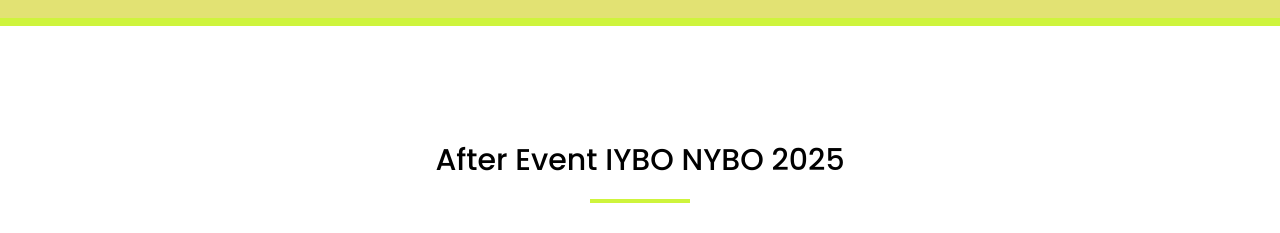
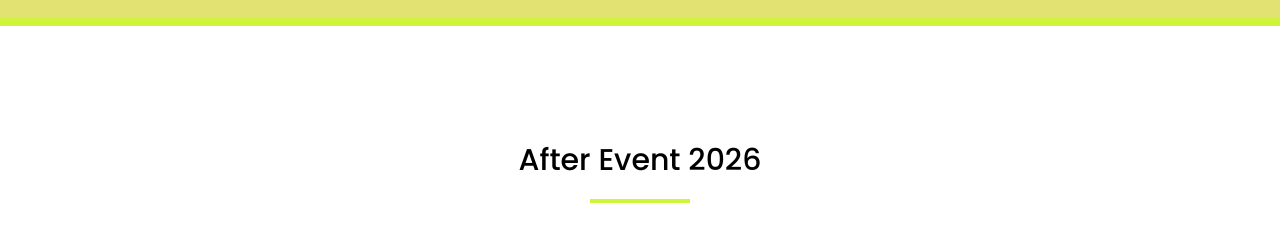
Before and after one commit to iysaofficial/NYBO_Official, a Next.js app: page / in a window 1280 px wide. Shown: the part 1460-1693 px from the top of the page. Built offline with nearby package versions, Linux system fonts and the light colour scheme; grey boxes are pictures that could not be loaded.

Commit message:
after event 2026 video yt

```diff
--- a/src/components/after event/nyboWinnerData.json
+++ b/src/components/after event/nyboWinnerData.json
@@ -17,7 +17,7 @@
   },
   "2026": {
     "year": "2026",
-    "youtubeUrl": "https://www.youtube.com/embed/qMS8JGYShT0?si=zG036PFb3iJ92Ct5",
+    "youtubeUrl": "https://www.youtube.com/embed/05RdQgvQiVY?si=Dgv7dSG3DGG2dbTX",
     "winnerListUrl": "https://drive.google.com/file/d/1MIN8upOp9-nq-uFJIQD821S3rg8g1a4v/view?usp=sharing",
     "curationUrl": null,
     "pressReleasePreviewUrl": null,
--- a/src/components/home/AfterEventComp.tsx
+++ b/src/components/home/AfterEventComp.tsx
@@ -4,12 +4,12 @@ const AfterEventComp = () =>{
         <section className="after-event-section" id="after-event">
             <div className="after-event-container">
                 <div className="after-event-heading">
-                    <h1 className="section-header">After Event IYBO NYBO 2025</h1>
+                    <h1 className="section-header">After Event 2026</h1>
                 </div>
                 <div className="after-event-row">
 
                     <div className="tes-vidio">
-                        <iframe className="mt-5"  width="100%" height="415" src="https://www.youtube.com/embed/qMS8JGYShT0?si=8JaVRVSc-f2iLxgN" title="YouTube video player" frameBorder="0" allow="accelerometer; autoplay; clipboard-write; encrypted-media; gyroscope; picture-in-picture; web-share" allowFullScreen></iframe>
+                        <iframe className="mt-5"  width="100%" height="415" src="https://www.youtube.com/embed/05RdQgvQiVY?si=Dgv7dSG3DGG2dbTX" title="YouTube video player" frameBorder="0" allow="accelerometer; autoplay; clipboard-write; encrypted-media; gyroscope; picture-in-picture; web-share" allowFullScreen></iframe>
                     </div>
 
                     <div className="tes-p">
```
